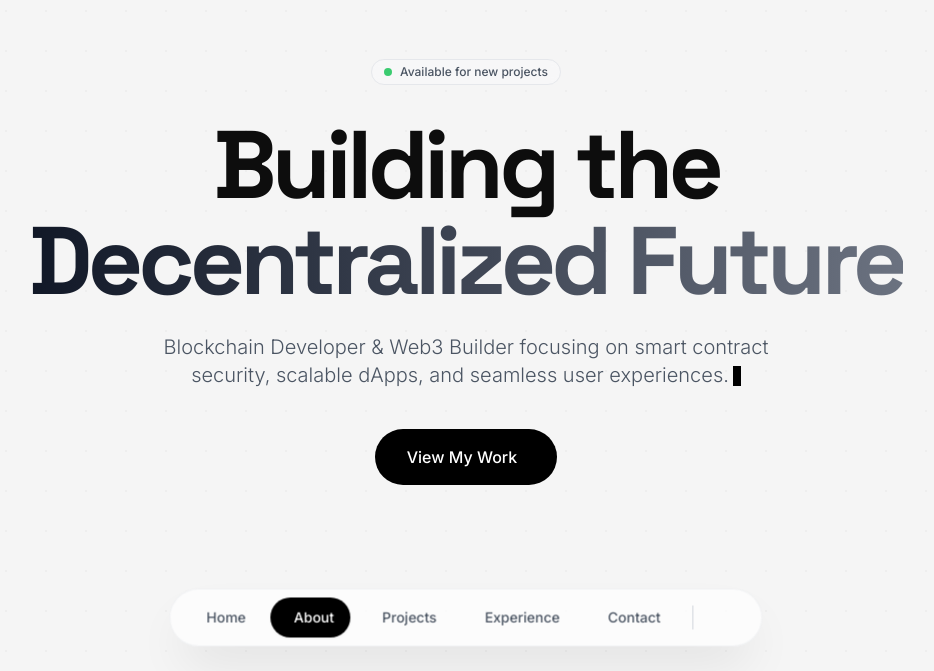
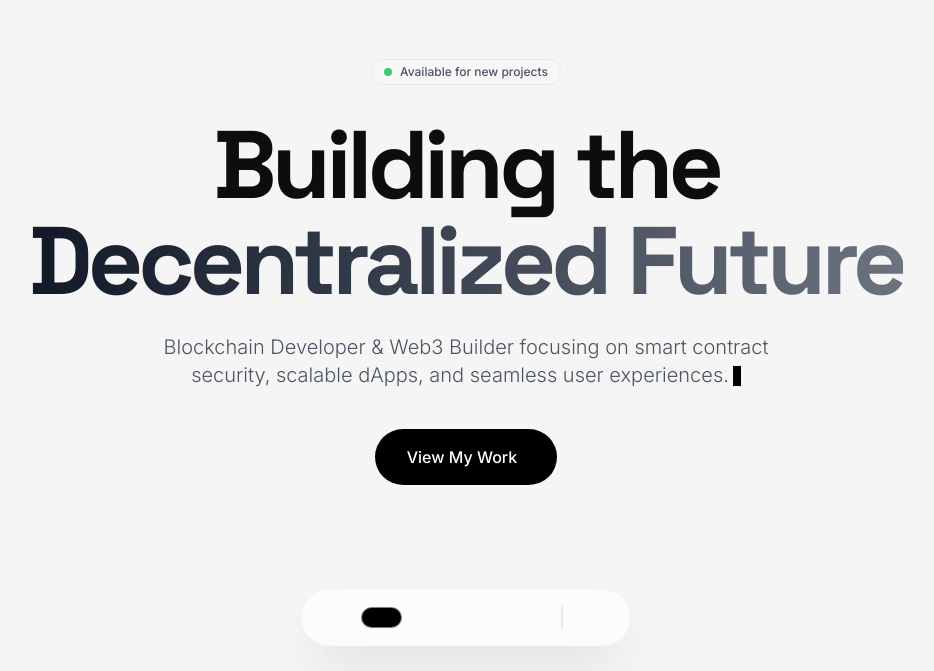
Before and after one commit to U-GOD/Fredrick-Kabu, a React (Vite) app: page / in a window 1280 px wide. Shown: the part 129-800 px from the top of the page, without its empty margins (174-1108 px from the left). Built offline with nearby package versions, Linux system fonts and the light colour scheme.

Commit message:
style: remove text labels from floating nav for a cleaner icon-only look

```diff
--- a/src/components/FloatingNav.jsx
+++ b/src/components/FloatingNav.jsx
@@ -2,11 +2,11 @@ import React, { useEffect, useState } from 'react';
 import clsx from 'clsx';
 
 const navItems = [
-  { id: 'hero', label: 'Home', icon: 'solar:home-smile-linear' },
-  { id: 'about', label: 'About', icon: 'solar:user-linear' },
-  { id: 'projects', label: 'Projects', icon: 'solar:folder-with-files-linear' },
-  { id: 'experience', label: 'Experience', icon: 'solar:suitcase-lines-linear' },
-  { id: 'contact', label: 'Contact', icon: 'solar:letter-linear' },
+  { id: 'hero', label: '', icon: 'solar:home-smile-linear' },
+  { id: 'about', label: '', icon: 'solar:user-linear' },
+  { id: 'projects', label: '', icon: 'solar:folder-with-files-linear' },
+  { id: 'experience', label: '', icon: 'solar:suitcase-lines-linear' },
+  { id: 'contact', label: '', icon: 'solar:letter-linear' },
 ];
 
 export default function FloatingNav({ isDark, toggleTheme }) {
```
